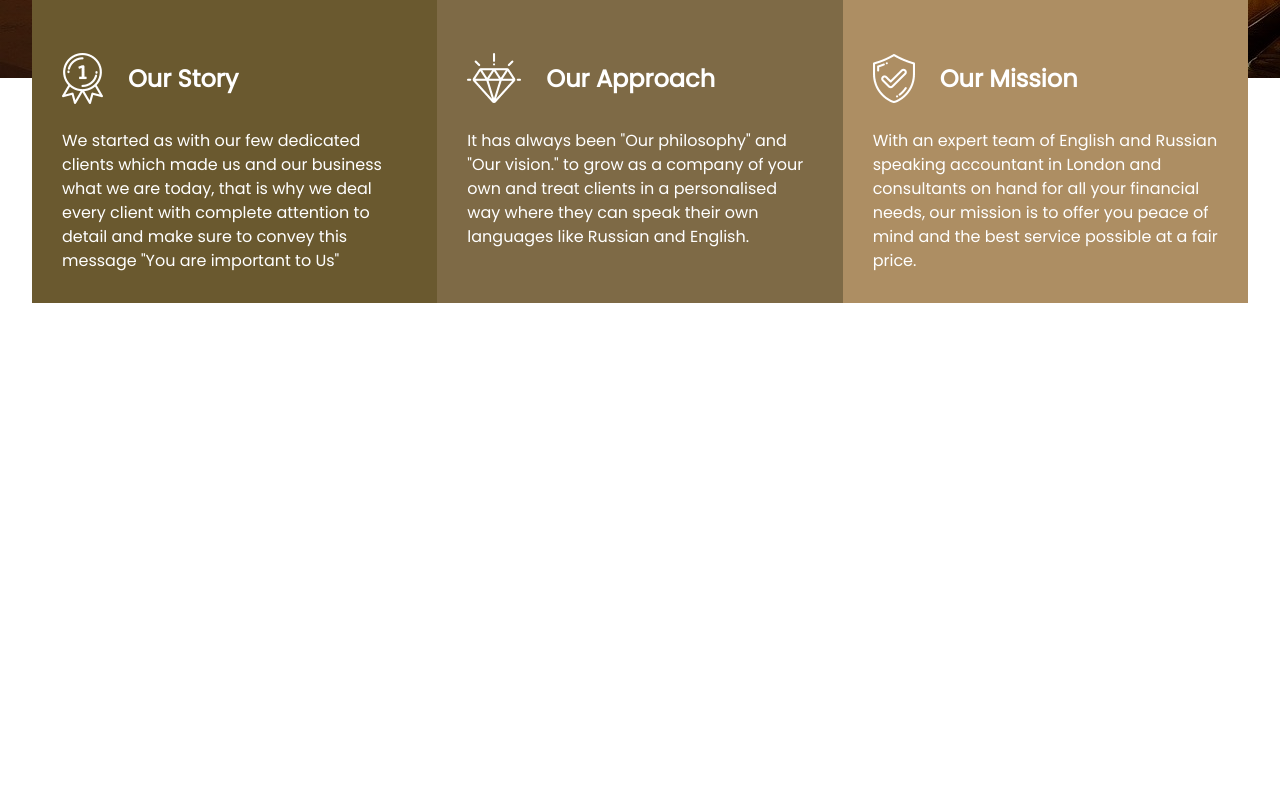
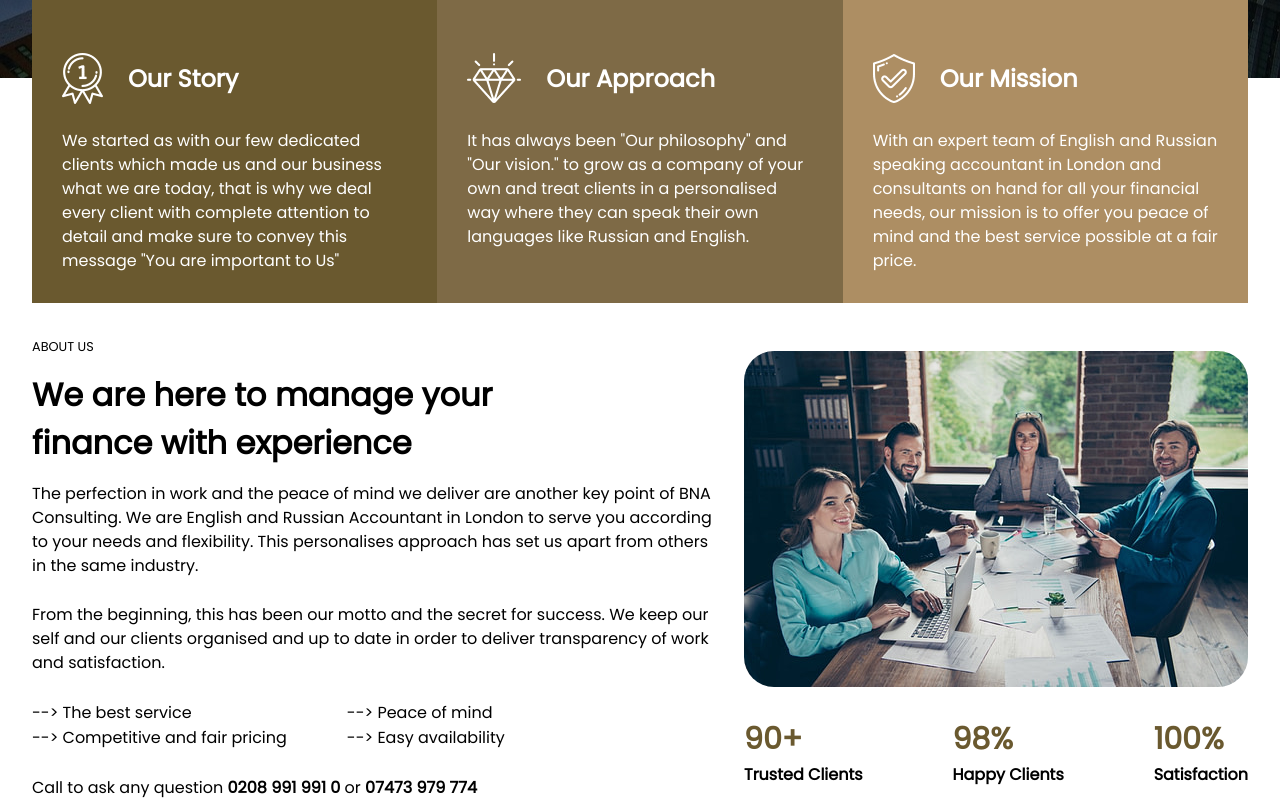
Before and after one commit to ChanMyaeOo/bna-consulting, a React (Create React App) app: page / in a window 1280 px wide. Shown: the part 537-1337 px from the top of the page. Before the commit the page ends 840 px from the top, so only its background shows below. Built offline with nearby package versions, Linux system fonts and the light colour scheme.

Commit message:
added about section in home page

```diff
--- a/public/index.html
+++ b/public/index.html
@@ -32,7 +32,7 @@
     <link rel="preconnect" href="https://fonts.googleapis.com">
     <link rel="preconnect" href="https://fonts.gstatic.com" crossorigin>
     <link href="https://fonts.googleapis.com/css2?family=Playfair+Display&display=swap" rel="stylesheet">
-    <title>React App</title>
+    <title>BNA Consulting</title>
   </head>
   <body>
     <noscript>You need to enable JavaScript to run this app.</noscript>
--- /dev/null
+++ b/src/components/home-about/HomeAbout.js
@@ -0,0 +1,70 @@
+import React from "react";
+import useStyles from "./styles";
+import AboutImg from "../../images/home-about.jpg";
+
+const HomeAbout = () => {
+    const classes = useStyles();
+    return (
+        <div className={classes.about}>
+            <div className={classes.aboutLeft}>
+                <p className={classes.page}>About Us</p>
+                <h2 className={classes.title}>We are here to manage your finance with experience</h2>
+                <p className={classes.content}>
+                    The perfection in work and the peace of mind we deliver are
+                    another key point of BNA Consulting. We are English and
+                    Russian Accountant in London to serve you according to your
+                    needs and flexibility. This personalises approach has set us
+                    apart from others in the same industry.
+                </p>
+                <br />
+                <p className={classes.content}>
+                    From the beginning, this has been our motto and the secret
+                    for success. We keep our self and our clients organised and
+                    up to date in order to deliver transparency of work and
+                    satisfaction.
+                </p>
+                <br />
+
+                <div className={classes.contentWrap}>
+                <div className={classes.topContent}>
+                    <div >--&gt; The best service</div>
+                    <div>--&gt; Competitive and fair pricing</div>
+                </div>
+
+                <div className={classes.bottomContent}>
+                    <div>--&gt; Peace of mind</div>
+                    <div>--&gt; Easy availability</div>
+                </div>
+                </div>
+
+                <div>
+                    <p>
+                        Call to ask any question <strong>0208 991 991 0</strong> or <strong>07473 979 774</strong>
+                    </p>
+                </div>
+            </div>
+
+            <div className={classes.aboutRight}>
+                <img src={AboutImg} alt="image" className={classes.aboutImg} />
+                <div className={classes.status}>
+                    <div>
+                        <div className={classes.statusNumber}>90+</div>
+                        <div className={classes.statusName}>Trusted Clients</div>
+                    </div>
+
+                     <div>
+                        <div className={classes.statusNumber}>98%</div>
+                        <div className={classes.statusName}>Happy Clients</div>
+                    </div>
+
+                     <div>
+                        <div className={classes.statusNumber}>100%</div>
+                        <div className={classes.statusName}>Satisfaction</div>
+                    </div>
+                </div>
+            </div>
+        </div>
+    );
+};
+
+export default HomeAbout;
--- /dev/null
+++ b/src/components/home-about/styles.js
@@ -0,0 +1,56 @@
+import { makeStyles } from "@material-ui/core/styles";
+
+const useStyles = makeStyles((theme) => ({
+    about: {
+        marginTop: '35px',
+        display: 'flex',
+        maxWidth: '95%',
+        margin: '0 auto'
+    },
+    page: {
+        textTransform: 'uppercase',
+        fontSize: '80%'
+    },
+    title: {
+        fontSize: '32px',
+        margin: '15px 0',
+        width: '70%'
+    },
+    contentWrap: {
+        display: 'flex',
+        marginBottom: '25px'
+    },
+    content: {
+        lineHeight: '1.5rem',
+        paddingRight: '20px'
+    },
+
+    bottomContent: {
+        marginLeft: '60px'
+    },
+    aboutRight: {
+        display: 'flex',
+        alignItems: 'center',
+        justifyContent: 'center',
+        flexDirection: 'column'
+    },
+    aboutImg: {
+        borderRadius: '30px'
+    },
+    status: {
+        width: '100%',
+        display: 'flex',
+        justifyContent: 'space-between',
+        marginTop: '30px'
+    },
+    statusNumber: {
+        fontSize: '30px',
+        color: '#6a592f',
+        fontWeight: 'bold'
+    },
+    statusName: {
+        fontWeight: 'bold'
+    }
+}));
+
+export default useStyles;
--- a/src/components/home-carousel/HomeCarousel.js
+++ b/src/components/home-carousel/HomeCarousel.js
@@ -9,7 +9,7 @@ const HomeCarousel = () => {
     return (
         <div>
             <Carousel
-                autoPlay={false}
+                autoPlay={true}
                 infiniteLoop={true}
                 showStatus={false}
                 showThumbs={false}
--- a/src/components/home-carousel/styles.js
+++ b/src/components/home-carousel/styles.js
@@ -16,7 +16,7 @@ const useStyles = makeStyles((theme) => ({
         backgroundRepeat: "no-repeat",
         backgroundSize: "cover",
         backgroundPosition: "center center",
-        height: '420px'
+        height: '500px'
     },
 
     headerWrapper: {
--- a/src/pages/home/Home.js
+++ b/src/pages/home/Home.js
@@ -1,12 +1,14 @@
 import React from 'react'
 import HomeCarousel from '../../components/home-carousel/HomeCarousel'
 import HomeBox from '../../components/home-box/HomeBox'
+import HomeAbout from '../../components/home-about/HomeAbout'
 
 const home = () => {
     return (
         <div>
             <HomeCarousel />
             <HomeBox />
+            <HomeAbout />
         </div>
     )
 }
```
Also changed, not shown: src/images/home-about.jpg (added).
